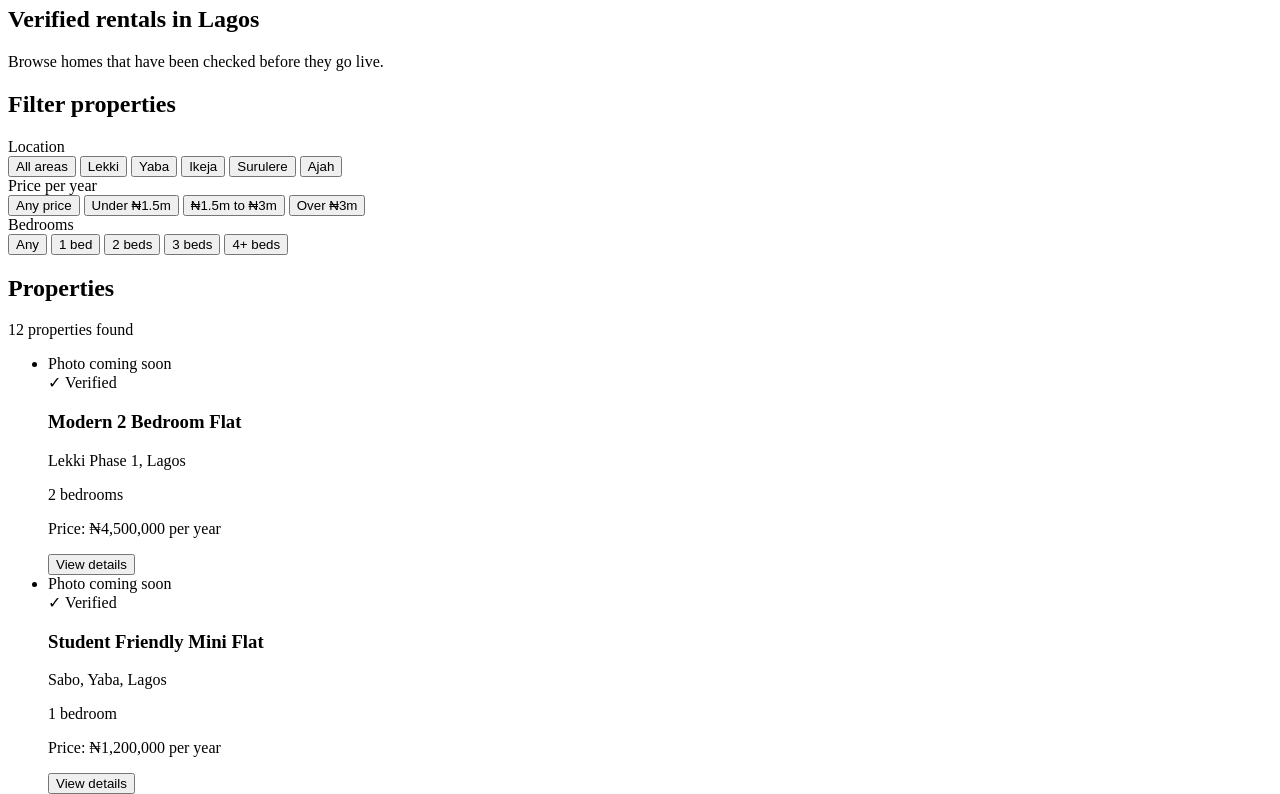
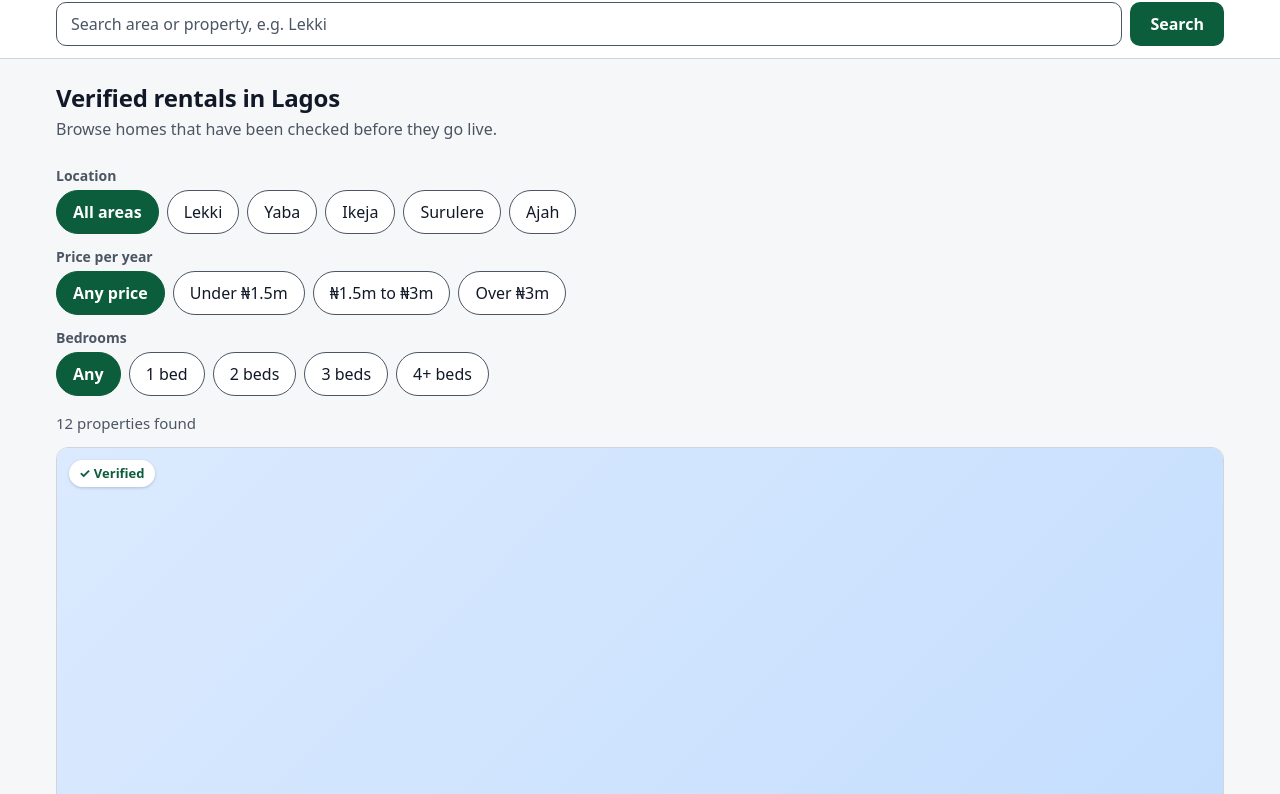
Before and after one commit to khaleedolawale/conekta-listings, a plain HTML site: page index.html in a window 1280 px wide. Shown: the part 79-873 px from the top of the page. Drawn offline with Linux system fonts and the light colour scheme.

Commit message:
style: add base styles, header, filter chips and cards

```diff
--- a/index.html
+++ b/index.html
@@ -5,6 +5,7 @@
   <meta name="viewport" content="width=device-width, initial-scale=1">
   <title>Conekta | Verified Rental Listings</title>
   <meta name="description" content="Browse verified rental properties in Lagos. Search by area, filter by price and bedrooms.">
+  <link rel="stylesheet" href="style.css">
 </head>
 <body>
   <a class="skip-link" href="#listings">Skip to listings</a>
--- /dev/null
+++ b/style.css
@@ -0,0 +1,324 @@
+:root {
+  --bg: #f6f7f9;
+  --surface: #ffffff;
+  --text: #111827;
+  --muted: #4b5563;
+  --border: #d1d5db;
+  --primary: #0b5d3b;
+  --primary-hover: #084a2f;
+  --focus: #1d4ed8;
+  --radius: 12px;
+  --gutter: 1rem;
+}
+
+*,
+*::before,
+*::after {
+  box-sizing: border-box;
+}
+
+body {
+  margin: 0;
+  font-family: system-ui, -apple-system, "Segoe UI", Roboto, Helvetica, Arial, sans-serif;
+  background: var(--bg);
+  color: var(--text);
+  line-height: 1.5;
+}
+
+h1,
+h2,
+h3,
+p {
+  margin: 0;
+}
+
+[hidden] {
+  display: none !important;
+}
+
+.container {
+  width: 100%;
+  max-width: 1200px;
+  margin-inline: auto;
+  padding-inline: var(--gutter);
+}
+
+.visually-hidden {
+  position: absolute;
+  width: 1px;
+  height: 1px;
+  margin: -1px;
+  padding: 0;
+  overflow: hidden;
+  clip: rect(0 0 0 0);
+  white-space: nowrap;
+  border: 0;
+}
+
+.site-header {
+  position: sticky;
+  top: 0;
+  z-index: 20;
+  background: var(--surface);
+  border-bottom: 1px solid var(--border);
+}
+
+.header-inner {
+  display: flex;
+  flex-direction: column;
+  gap: 0.75rem;
+  padding-block: 0.75rem;
+}
+
+.brand {
+  align-self: flex-start;
+  color: var(--primary);
+  font-size: 1.375rem;
+  font-weight: 800;
+  letter-spacing: -0.02em;
+  text-decoration: none;
+}
+
+.search {
+  display: flex;
+  gap: 0.5rem;
+  width: 100%;
+}
+
+.search-input {
+  flex: 1;
+  min-width: 0;
+  min-height: 44px;
+  padding: 0 0.875rem;
+  border: 1px solid var(--muted);
+  border-radius: 10px;
+  background: var(--surface);
+  color: var(--text);
+  font: inherit;
+}
+
+.search-input::placeholder {
+  color: var(--muted);
+}
+
+.btn {
+  min-height: 44px;
+  padding: 0 1.25rem;
+  border: 0;
+  border-radius: 10px;
+  background: var(--primary);
+  color: #ffffff;
+  font: inherit;
+  font-weight: 600;
+  cursor: pointer;
+  transition: background-color 0.15s ease;
+}
+
+.btn:hover {
+  background: var(--primary-hover);
+}
+
+.intro {
+  padding-block: 1.5rem 0.5rem;
+}
+
+.intro h1 {
+  font-size: 1.5rem;
+  line-height: 1.25;
+  letter-spacing: -0.01em;
+}
+
+.intro p {
+  margin-top: 0.25rem;
+  color: var(--muted);
+}
+
+.filters {
+  display: grid;
+  gap: 0.75rem;
+  padding-block: 1rem;
+}
+
+.filter-group {
+  display: grid;
+  gap: 0.25rem;
+}
+
+.filter-label {
+  font-size: 0.875rem;
+  font-weight: 600;
+  color: var(--muted);
+}
+
+.chips {
+  display: flex;
+  gap: 0.5rem;
+  padding: 4px;
+  margin: -4px;
+  overflow-x: auto;
+}
+
+.chip {
+  flex: 0 0 auto;
+  min-height: 44px;
+  padding: 0 1rem;
+  border: 1px solid var(--muted);
+  border-radius: 999px;
+  background: var(--surface);
+  color: var(--text);
+  font: inherit;
+  cursor: pointer;
+  transition: background-color 0.15s ease, color 0.15s ease;
+}
+
+.chip:hover {
+  background: #eef2f1;
+}
+
+.chip[aria-pressed="true"] {
+  background: var(--primary);
+  border-color: var(--primary);
+  color: #ffffff;
+  font-weight: 600;
+}
+
+.results {
+  padding-bottom: 2rem;
+}
+
+.result-count {
+  margin-bottom: 0.75rem;
+  color: var(--muted);
+  font-size: 0.9375rem;
+}
+
+.empty-state {
+  padding: 1.5rem;
+  margin-bottom: 1rem;
+  border: 1px dashed var(--muted);
+  border-radius: var(--radius);
+  background: var(--surface);
+  text-align: center;
+}
+
+.link-button {
+  min-height: 44px;
+  padding: 0 0.5rem;
+  border: 0;
+  background: none;
+  color: var(--primary);
+  font: inherit;
+  font-weight: 600;
+  text-decoration: underline;
+  cursor: pointer;
+}
+
+.grid {
+  display: grid;
+  grid-template-columns: 1fr;
+  gap: 1rem;
+  margin: 0;
+  padding: 0;
+  list-style: none;
+}
+
+.card {
+  display: flex;
+  flex-direction: column;
+  height: 100%;
+  overflow: hidden;
+  border: 1px solid var(--border);
+  border-radius: var(--radius);
+  background: var(--surface);
+  transition: box-shadow 0.2s ease, transform 0.2s ease;
+}
+
+.card:hover {
+  box-shadow: 0 8px 24px rgba(17, 24, 39, 0.1);
+  transform: translateY(-2px);
+}
+
+.card-media {
+  position: relative;
+}
+
+.card-image {
+  display: grid;
+  place-items: center;
+  aspect-ratio: 16 / 10;
+  color: #1f2937;
+  font-size: 0.875rem;
+  font-weight: 500;
+  background: linear-gradient(135deg, #dbeafe, #bfdbfe);
+}
+
+.listing:nth-child(3n + 2) .card-image {
+  background: linear-gradient(135deg, #dcfce7, #bbf7d0);
+}
+
+.listing:nth-child(3n + 3) .card-image {
+  background: linear-gradient(135deg, #fef3c7, #fde68a);
+}
+
+.badge {
+  position: absolute;
+  top: 0.75rem;
+  left: 0.75rem;
+  padding: 0.25rem 0.625rem;
+  border-radius: 999px;
+  background: #ffffff;
+  color: var(--primary);
+  font-size: 0.8125rem;
+  font-weight: 700;
+  box-shadow: 0 1px 3px rgba(17, 24, 39, 0.2);
+}
+
+.card-body {
+  display: flex;
+  flex: 1;
+  flex-direction: column;
+  gap: 0.25rem;
+  padding: 1rem;
+}
+
+.card-title {
+  font-size: 1.125rem;
+  line-height: 1.3;
+}
+
+.card-area,
+.card-meta {
+  color: var(--muted);
+  font-size: 0.9375rem;
+}
+
+.card-price {
+  margin-top: 0.5rem;
+  font-size: 1.375rem;
+  font-weight: 800;
+  letter-spacing: -0.01em;
+}
+
+.card-price-unit {
+  color: var(--muted);
+  font-size: 0.875rem;
+  font-weight: 500;
+  letter-spacing: 0;
+}
+
+.btn-details {
+  width: 100%;
+  margin-top: auto;
+}
+
+.card-price + .btn-details {
+  margin-top: 1rem;
+}
+
+.site-footer {
+  padding-block: 1.5rem;
+  border-top: 1px solid var(--border);
+  background: var(--surface);
+  color: var(--muted);
+  font-size: 0.875rem;
+}
```
